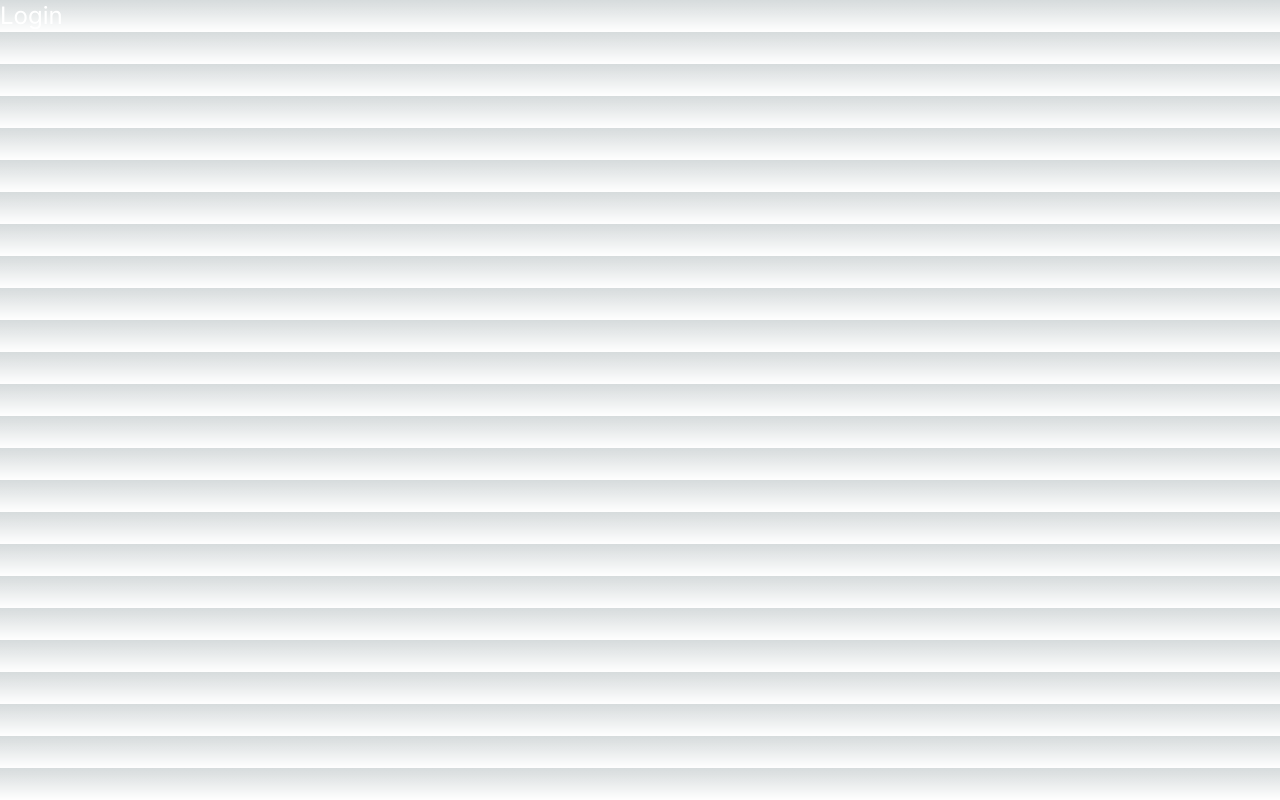
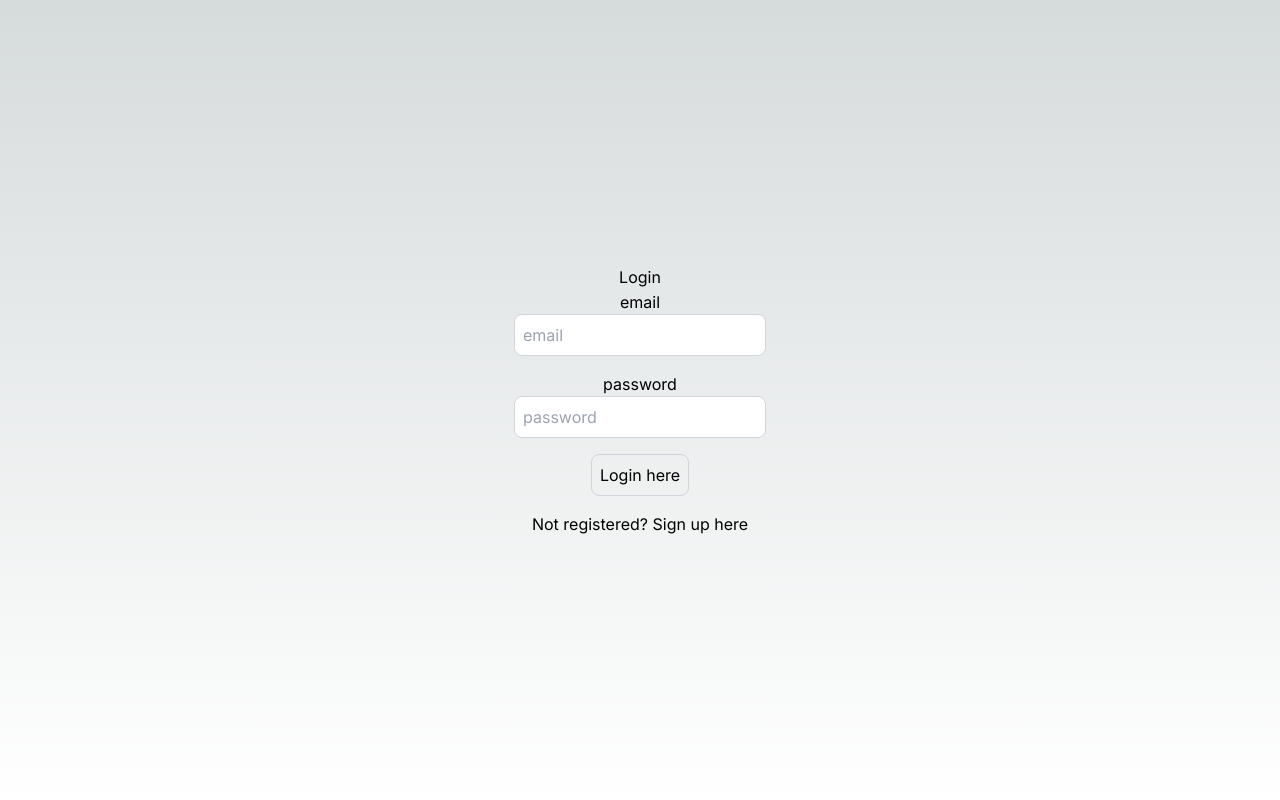
Before and after one commit to italianPalms/fullstack_next.js, a Next.js app: page /login in a window 1280 px wide. Built offline with nearby package versions, Linux system fonts and the light colour scheme.

Commit message:
set up login page

```diff
--- a/src/app/login/page.tsx
+++ b/src/app/login/page.tsx
@@ -1,7 +1,48 @@
+"use client";
+import Link from "next/link";
+import React from "react";
+import {useRouter} from "next/navigation";
+import {axios} from "axios";
+
+
 export default function LoginPage() {
+    const [user, setUser] = React.useState({
+        email: "",
+        password: "",
+    })
+
+    const onLogin = async () => {
+
+    }
+
     return (
-    <div className="flex">
-        <h1 className="text-center text-white text-2xl">Login</h1>
-    </div>
+        <div className="flex flex-col items-center justify-center min-h-screen py-2">
+            <h1>Login</h1>
+            <hr />
+
+            <label htmlFor="email">email</label>
+            <input
+            className="p-2 border border-gray-300 rounded-lg mb-4 focus:outline-none focus:border-gray-600"
+            id="email"
+            type="text"
+            value={user.email}
+            onChange={(e) => setUser({...user, email: e.target.value})}
+            placeholder="email"
+            />
+
+            <label htmlFor="password">password</label>
+            <input
+            className="p-2 border border-gray-300 rounded-lg mb-4 focus:outline-none focus:border-gray-600"
+            id="password"
+            type="password"
+            value={user.password}
+            onChange={(e) => setUser({...user, password: e.target.value})}
+            placeholder="password"
+            />
+            <button
+            onClick={onLogin}
+            className="p-2 border border-gray-300 rounded-lg mb-4 focus:outline-none focus:border-gray-600">Login here</button>
+            <Link href="/signup">Not registered? Sign up here</Link>
+        </div>
     )
 }
```
